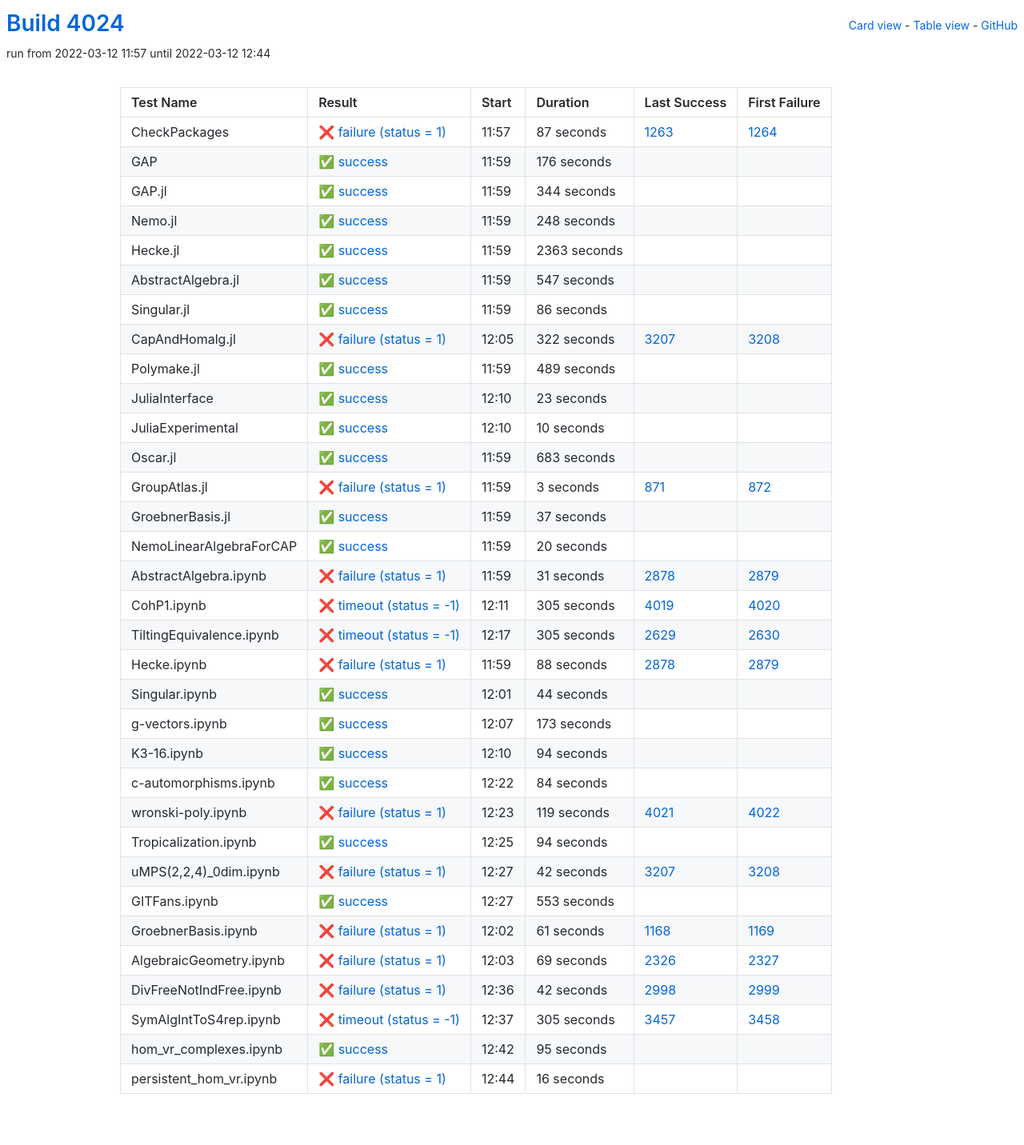
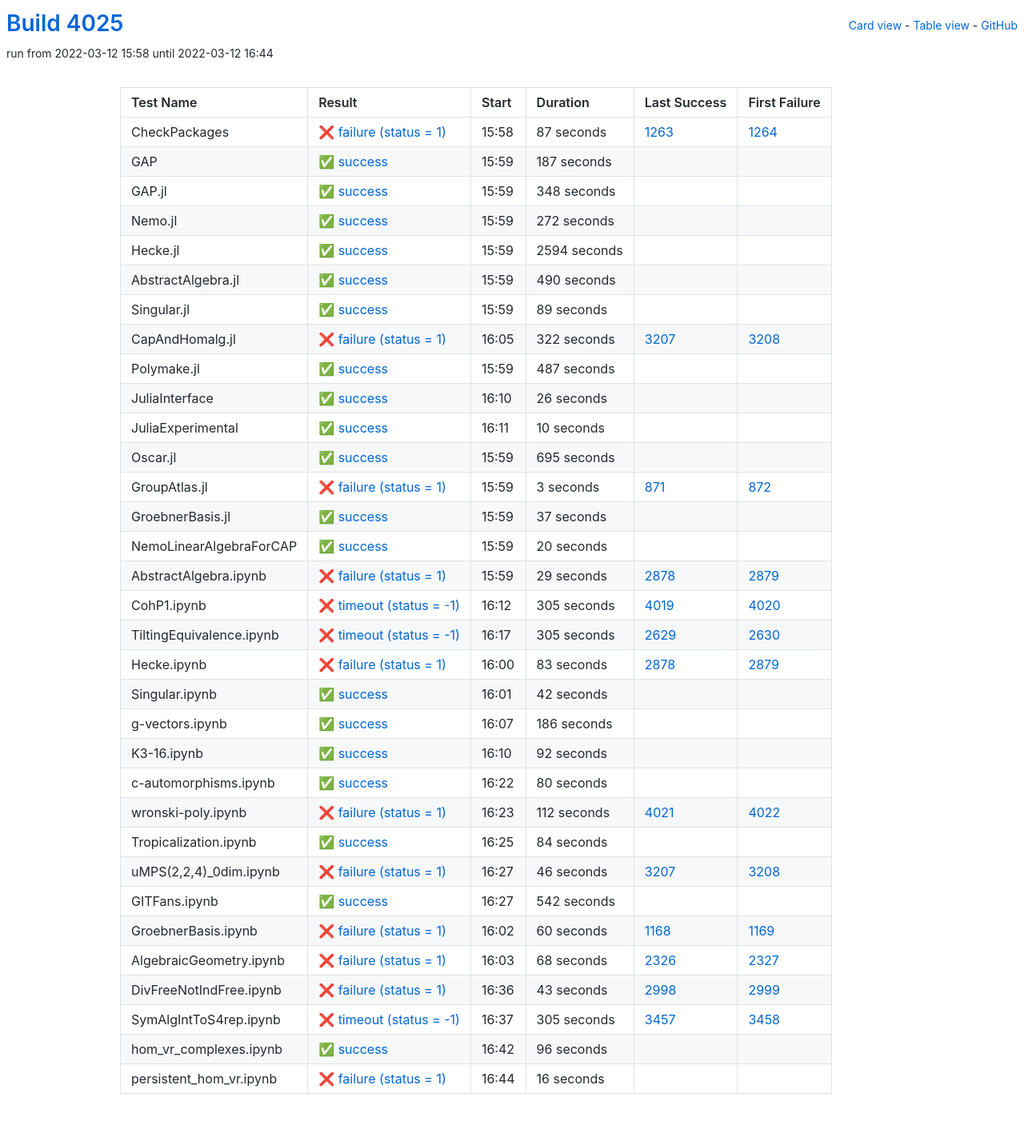
Before and after one commit to oscar-system/oscar-ci-status-stable, a Jekyll site: the page built from table.html, in a window 1280 px wide. Shown: the whole page at 80% size. Built offline with Jekyll 4.4.1, drawn with Linux system fonts in a browser that asks for light colours.

Commit message:
Build #4025

```diff
--- a/_data/ci.yml
+++ b/_data/ci.yml
@@ -1,6 +1,6 @@
 ---
-build: 4024
-build_url: https://oscarci.mathematik.uni-kl.de/job/oscar-stable/4024/
+build: 4025
+build_url: https://oscarci.mathematik.uni-kl.de/job/oscar-stable/4025/
 job: oscar-stable
 organization: oscar-system
 repo: oscar-ci-status-stable
@@ -8,8 +8,8 @@ repourl: https://github.com/oscar-system/oscar-ci-status-stable
 tests:
 - name: CheckPackages
   id: checkpackages
-  log: https://oscarci.mathematik.uni-kl.de/job/oscar-stable/4024/artifact/logs/build-4024/CheckPackages.log
-  start: 2022-03-12 11:57
+  log: https://oscarci.mathematik.uni-kl.de/job/oscar-stable/4025/artifact/logs/build-4025/CheckPackages.log
+  start: 2022-03-12 15:58
   success: false
   exitcode: 1
   status: failure
@@ -20,80 +20,80 @@ tests:
   first_failure_url: https://oscarci.mathematik.uni-kl.de/job/oscar-stable/1264/
 - name: GAP
   id: gap
-  log: https://oscarci.mathematik.uni-kl.de/job/oscar-stable/4024/artifact/logs/build-4024/GAP.log
-  start: 2022-03-12 11:59
+  log: https://oscarci.mathematik.uni-kl.de/job/oscar-stable/4025/artifact/logs/build-4025/GAP.log
+  start: 2022-03-12 15:59
   success: true
   exitcode: 0
   status: success
-  duration: 176
+  duration: 187
   last_success: false
   last_success_url:
   first_failure: false
   first_failure_url:
 - name: GAP.jl
   id: gap-jl
-  log: https://oscarci.mathematik.uni-kl.de/job/oscar-stable/4024/artifact/logs/build-4024/GAP.jl.log
-  start: 2022-03-12 11:59
+  log: https://oscarci.mathematik.uni-kl.de/job/oscar-stable/4025/artifact/logs/build-4025/GAP.jl.log
+  start: 2022-03-12 15:59
   success: true
   exitcode: 0
   status: success
-  duration: 344
+  duration: 348
   last_success: false
   last_success_url:
   first_failure: false
   first_failure_url:
 - name: Nemo.jl
   id: nemo-jl
-  log: https://oscarci.mathematik.uni-kl.de/job/oscar-stable/4024/artifact/logs/build-4024/Nemo.jl.log
-  start: 2022-03-12 11:59
+  log: https://oscarci.mathematik.uni-kl.de/job/oscar-stable/4025/artifact/logs/build-4025/Nemo.jl.log
+  start: 2022-03-12 15:59
   success: true
   exitcode: 0
   status: success
-  duration: 248
+  duration: 272
   last_success: false
   last_success_url:
   first_failure: false
   first_failure_url:
 - name: Hecke.jl
   id: hecke-jl
-  log: https://oscarci.mathematik.uni-kl.de/job/oscar-stable/4024/artifact/logs/build-4024/Hecke.jl.log
-  start: 2022-03-12 11:59
+  log: https://oscarci.mathematik.uni-kl.de/job/oscar-stable/4025/artifact/logs/build-4025/Hecke.jl.log
+  start: 2022-03-12 15:59
   success: true
   exitcode: 0
   status: success
-  duration: 2363
+  duration: 2594
   last_success: false
   last_success_url:
   first_failure: false
   first_failure_url:
 - name: AbstractAlgebra.jl
   id: abstractalgebra-jl
-  log: https://oscarci.mathematik.uni-kl.de/job/oscar-stable/4024/artifact/logs/build-4024/AbstractAlgebra.jl.log
-  start: 2022-03-12 11:59
+  log: https://oscarci.mathematik.uni-kl.de/job/oscar-stable/4025/artifact/logs/build-4025/AbstractAlgebra.jl.log
+  start: 2022-03-12 15:59
   success: true
   exitcode: 0
   status: success
-  duration: 547
+  duration: 490
   last_success: false
   last_success_url:
   first_failure: false
   first_failure_url:
 - name: Singular.jl
   id: singular-jl
-  log: https://oscarci.mathematik.uni-kl.de/job/oscar-stable/4024/artifact/logs/build-4024/Singular.jl.log
-  start: 2022-03-12 11:59
+  log: https://oscarci.mathematik.uni-kl.de/job/oscar-stable/4025/artifact/logs/build-4025/Singular.jl.log
+  start: 2022-03-12 15:59
   success: true
   exitcode: 0
   status: success
-  duration: 86
+  duration: 89
   last_success: false
   last_success_url:
   first_failure: false
   first_failure_url:
 - name: CapAndHomalg.jl
   id: capandhomalg-jl
-  log: https://oscarci.mathematik.uni-kl.de/job/oscar-stable/4024/artifact/logs/build-4024/CapAndHomalg.jl.log
-  start: 2022-03-12 12:05
+  log: https://oscarci.mathematik.uni-kl.de/job/oscar-stable/4025/artifact/logs/build-4025/CapAndHomalg.jl.log
+  start: 2022-03-12 16:05
   success: false
   exitcode: 1
   status: failure
@@ -104,32 +104,32 @@ tests:
   first_failure_url: https://oscarci.mathematik.uni-kl.de/job/oscar-stable/3208/
 - name: Polymake.jl
   id: polymake-jl
-  log: https://oscarci.mathematik.uni-kl.de/job/oscar-stable/4024/artifact/logs/build-4024/Polymake.jl.log
-  start: 2022-03-12 11:59
+  log: https://oscarci.mathematik.uni-kl.de/job/oscar-stable/4025/artifact/logs/build-4025/Polymake.jl.log
+  start: 2022-03-12 15:59
   success: true
   exitcode: 0
   status: success
-  duration: 489
+  duration: 487
   last_success: false
   last_success_url:
   first_failure: false
   first_failure_url:
 - name: JuliaInterface
   id: juliainterface
-  log: https://oscarci.mathematik.uni-kl.de/job/oscar-stable/4024/artifact/logs/build-4024/JuliaInterface.log
-  start: 2022-03-12 12:10
+  log: https://oscarci.mathematik.uni-kl.de/job/oscar-stable/4025/artifact/logs/build-4025/JuliaInterface.log
+  start: 2022-03-12 16:10
   success: true
   exitcode: 0
   status: success
-  duration: 23
+  duration: 26
   last_success: false
   last_success_url:
   first_failure: false
   first_failure_url:
 - name: JuliaExperimental
   id: juliaexperimental
-  log: https://oscarci.mathematik.uni-kl.de/job/oscar-stable/4024/artifact/logs/build-4024/JuliaExperimental.log
-  start: 2022-03-12 12:10
+  log: https://oscarci.mathematik.uni-kl.de/job/oscar-stable/4025/artifact/logs/build-4025/JuliaExperimental.log
+  start: 2022-03-12 16:11
   success: true
   exitcode: 0
   status: success
@@ -140,20 +140,20 @@ tests:
   first_failure_url:
 - name: Oscar.jl
   id: oscar-jl
-  log: https://oscarci.mathematik.uni-kl.de/job/oscar-stable/4024/artifact/logs/build-4024/Oscar.jl.log
-  start: 2022-03-12 11:59
+  log: https://oscarci.mathematik.uni-kl.de/job/oscar-stable/4025/artifact/logs/build-4025/Oscar.jl.log
+  start: 2022-03-12 15:59
   success: true
   exitcode: 0
   status: success
-  duration: 683
+  duration: 695
   last_success: false
   last_success_url:
   first_failure: false
   first_failure_url:
 - name: GroupAtlas.jl
   id: groupatlas-jl
-  log: https://oscarci.mathematik.uni-kl.de/job/oscar-stable/4024/artifact/logs/build-4024/GroupAtlas.jl.log
-  start: 2022-03-12 11:59
+  log: https://oscarci.mathematik.uni-kl.de/job/oscar-stable/4025/artifact/logs/build-4025/GroupAtlas.jl.log
+  start: 2022-03-12 15:59
   success: false
   exitcode: 1
   status: failure
@@ -164,8 +164,8 @@ tests:
   first_failure_url: https://oscarci.mathematik.uni-kl.de/job/oscar-stable/872/
 - name: GroebnerBasis.jl
   id: groebnerbasis-jl
-  log: https://oscarci.mathematik.uni-kl.de/job/oscar-stable/4024/artifact/logs/build-4024/GroebnerBasis.jl.log
-  start: 2022-03-12 11:59
+  log: https://oscarci.mathematik.uni-kl.de/job/oscar-stable/4025/artifact/logs/build-4025/GroebnerBasis.jl.log
+  start: 2022-03-12 15:59
   success: true
   exitcode: 0
   status: success
@@ -176,8 +176,8 @@ tests:
   first_failure_url:
 - name: NemoLinearAlgebraForCAP
   id: nemolinearalgebraforcap
-  log: https://oscarci.mathematik.uni-kl.de/job/oscar-stable/4024/artifact/logs/build-4024/NemoLinearAlgebraForCAP.log
-  start: 2022-03-12 11:59
+  log: https://oscarci.mathematik.uni-kl.de/job/oscar-stable/4025/artifact/logs/build-4025/NemoLinearAlgebraForCAP.log
+  start: 2022-03-12 15:59
   success: true
   exitcode: 0
   status: success
@@ -188,20 +188,20 @@ tests:
   first_failure_url:
 - name: AbstractAlgebra.ipynb
   id: abstractalgebra-ipynb
-  log: https://oscarci.mathematik.uni-kl.de/job/oscar-stable/4024/artifact/logs/build-4024/AbstractAlgebra.ipynb.log
-  start: 2022-03-12 11:59
+  log: https://oscarci.mathematik.uni-kl.de/job/oscar-stable/4025/artifact/logs/build-4025/AbstractAlgebra.ipynb.log
+  start: 2022-03-12 15:59
   success: false
   exitcode: 1
   status: failure
-  duration: 31
+  duration: 29
   last_success: 2878
   last_success_url: https://oscarci.mathematik.uni-kl.de/job/oscar-stable/2878/
   first_failure: 2879
   first_failure_url: https://oscarci.mathematik.uni-kl.de/job/oscar-stable/2879/
 - name: CohP1.ipynb
   id: cohp1-ipynb
-  log: https://oscarci.mathematik.uni-kl.de/job/oscar-stable/4024/artifact/logs/build-4024/CohP1.ipynb.log
-  start: 2022-03-12 12:11
+  log: https://oscarci.mathematik.uni-kl.de/job/oscar-stable/4025/artifact/logs/build-4025/CohP1.ipynb.log
+  start: 2022-03-12 16:12
   success: false
   exitcode: -1
   status: timeout
@@ -212,8 +212,8 @@ tests:
   first_failure_url: https://oscarci.mathematik.uni-kl.de/job/oscar-stable/4020/
 - name: TiltingEquivalence.ipynb
   id: tiltingequivalence-ipynb
-  log: https://oscarci.mathematik.uni-kl.de/job/oscar-stable/4024/artifact/logs/build-4024/TiltingEquivalence.ipynb.log
-  start: 2022-03-12 12:17
+  log: https://oscarci.mathematik.uni-kl.de/job/oscar-stable/4025/artifact/logs/build-4025/TiltingEquivalence.ipynb.log
+  start: 2022-03-12 16:17
   success: false
   exitcode: -1
   status: timeout
@@ -224,56 +224,80 @@ tests:
   first_failure_url: https://oscarci.mathematik.uni-kl.de/job/oscar-stable/2630/
 - name: Hecke.ipynb
   id: hecke-ipynb
-  log: https://oscarci.mathematik.uni-kl.de/job/oscar-stable/4024/artifact/logs/build-4024/Hecke.ipynb.log
-  start: 2022-03-12 11:59
+  log: https://oscarci.mathematik.uni-kl.de/job/oscar-stable/4025/artifact/logs/build-4025/Hecke.ipynb.log
+  start: 2022-03-12 16:00
   success: false
   exitcode: 1
   status: failure
-  duration: 88
+  duration: 83
   last_success: 2878
   last_success_url: https://oscarci.mathematik.uni-kl.de/job/oscar-stable/2878/
   first_failure: 2879
   first_failure_url: https://oscarci.mathematik.uni-kl.de/job/oscar-stable/2879/
 - name: Singular.ipynb
   id: singular-ipynb
-  log: https://oscarci.mathematik.uni-kl.de/job/oscar-stable/4024/artifact/logs/build-4024/Singular.ipynb.log
-  start: 2022-03-12 12:01
+  log: https://oscarci.mathematik.uni-kl.de/job/oscar-stable/4025/artifact/logs/build-4025/Singular.ipynb.log
+  start: 2022-03-12 16:01
   success: true
   exitcode: 0
   status: success
-  duration: 44
+  duration: 42
   last_success: false
   last_success_url:
   first_failure: false
   first_failure_url:
 - name: g-vectors.ipynb
   id: g-vectors-ipynb
-  log: https://oscarci.mathematik.uni-kl.de/job/oscar-stable/4024/artifact/logs/build-4024/g-vectors.ipynb.log
-  start: 2022-03-12 12:07
+  log: https://oscarci.mathematik.uni-kl.de/job/oscar-stable/4025/artifact/logs/build-4025/g-vectors.ipynb.log
+  start: 2022-03-12 16:07
   success: true
   exitcode: 0
   status: success
-  duration: 173
+  duration: 186
   last_success: false
   last_success_url:
   first_failure: false
   first_failure_url:
 - name: K3-16.ipynb
   id: k3-16-ipynb
-  log: https://oscarci.mathematik.uni-kl.de/job/oscar-stable/4024/artifact/logs/build-4024/K3-16.ipynb.log
-  start: 2022-03-12 12:10
+  log: https://oscarci.mathematik.uni-kl.de/job/oscar-stable/4025/artifact/logs/build-4025/K3-16.ipynb.log
+  start: 2022-03-12 16:10
   success: true
   exitcode: 0
   status: success
-  duration: 94
+  duration: 92
   last_success: false
   last_success_url:
   first_failure: false
   first_failure_url:
 - name: c-automorphisms.ipynb
   id: c-automorphisms-ipynb
-  log: https://oscarci.mathematik.uni-kl.de/job/oscar-stable/4024/artifact/logs/build-4024/c-automorphisms.ipynb.log
-  start: 2022-03-12 12:22
+  log: https://oscarci.mathematik.uni-kl.de/job/oscar-stable/4025/artifact/logs/build-4025/c-automorphisms.ipynb.log
+  start: 2022-03-12 16:22
+  success: true
+  exitcode: 0
+  status: success
+  duration: 80
+  last_success: false
+  last_success_url:
+  first_failure: false
+  first_failure_url:
+- name: wronski-poly.ipynb
+  id: wronski-poly-ipynb
+  log: https://oscarci.mathematik.uni-kl.de/job/oscar-stable/4025/artifact/logs/build-4025/wronski-poly.ipynb.log
+  start: 2022-03-12 16:23
+  success: false
+  exitcode: 1
+  status: failure
+  duration: 112
+  last_success: 4021
+  last_success_url: https://oscarci.mathematik.uni-kl.de/job/oscar-stable/4021/
+  first_failure: 4022
+  first_failure_url: https://oscarci.mathematik.uni-kl.de/job/oscar-stable/4022/
+- name: Tropicalization.ipynb
+  id: tropicalization-ipynb
+  log: https://oscarci.mathematik.uni-kl.de/job/oscar-stable/4025/artifact/logs/build-4025/Tropicalization.ipynb.log
+  start: 2022-03-12 16:25
   success: true
   exitcode: 0
   status: success
@@ -282,94 +306,70 @@ tests:
   last_success_url:
   first_failure: false
   first_failure_url:
-- name: wronski-poly.ipynb
-  id: wronski-poly-ipynb
-  log: https://oscarci.mathematik.uni-kl.de/job/oscar-stable/4024/artifact/logs/build-4024/wronski-poly.ipynb.log
-  start: 2022-03-12 12:23
+- name: uMPS(2,2,4)_0dim.ipynb
+  id: umps-2-2-4-0dim-ipynb
+  log: https://oscarci.mathematik.uni-kl.de/job/oscar-stable/4025/artifact/logs/build-4025/uMPS-2-2-4-_0dim.ipynb.log
+  start: 2022-03-12 16:27
   success: false
   exitcode: 1
   status: failure
-  duration: 119
-  last_success: 4021
-  last_success_url: https://oscarci.mathematik.uni-kl.de/job/oscar-stable/4021/
-  first_failure: 4022
-  first_failure_url: https://oscarci.mathematik.uni-kl.de/job/oscar-stable/4022/
-- name: Tropicalization.ipynb
-  id: tropicalization-ipynb
-  log: https://oscarci.mathematik.uni-kl.de/job/oscar-stable/4024/artifact/logs/build-4024/Tropicalization.ipynb.log
-  start: 2022-03-12 12:25
-  success: true
-  exitcode: 0
-  status: success
-  duration: 94
-  last_success: false
-  last_success_url:
-  first_failure: false
-  first_failure_url:
-- name: uMPS(2,2,4)_0dim.ipynb
-  id: umps-2-2-4-0dim-ipynb
-  log: https://oscarci.mathematik.uni-kl.de/job/oscar-stable/4024/artifact/logs/build-4024/uMPS-2-2-4-_0dim.ipynb.log
-  start: 2022-03-12 12:27
-  success: false
-  exitcode: 1
-  status: failure
-  duration: 42
+  duration: 46
   last_success: 3207
   last_success_url: https://oscarci.mathematik.uni-kl.de/job/oscar-stable/3207/
   first_failure: 3208
   first_failure_url: https://oscarci.mathematik.uni-kl.de/job/oscar-stable/3208/
 - name: GITFans.ipynb
   id: gitfans-ipynb
-  log: https://oscarci.mathematik.uni-kl.de/job/oscar-stable/4024/artifact/logs/build-4024/GITFans.ipynb.log
-  start: 2022-03-12 12:27
+  log: https://oscarci.mathematik.uni-kl.de/job/oscar-stable/4025/artifact/logs/build-4025/GITFans.ipynb.log
+  start: 2022-03-12 16:27
   success: true
   exitcode: 0
   status: success
-  duration: 553
+  duration: 542
   last_success: false
   last_success_url:
   first_failure: false
   first_failure_url:
 - name: GroebnerBasis.ipynb
   id: groebnerbasis-ipynb
-  log: https://oscarci.mathematik.uni-kl.de/job/oscar-stable/4024/artifact/logs/build-4024/GroebnerBasis.ipynb.log
-  start: 2022-03-12 12:02
+  log: https://oscarci.mathematik.uni-kl.de/job/oscar-stable/4025/artifact/logs/build-4025/GroebnerBasis.ipynb.log
+  start: 2022-03-12 16:02
   success: false
   exitcode: 1
   status: failure
-  duration: 61
+  duration: 60
   last_success: 1168
   last_success_url: https://oscarci.mathematik.uni-kl.de/job/oscar-stable/1168/
   first_failure: 1169
   first_failure_url: https://oscarci.mathematik.uni-kl.de/job/oscar-stable/1169/
 - name: AlgebraicGeometry.ipynb
   id: algebraicgeometry-ipynb
-  log: https://oscarci.mathematik.uni-kl.de/job/oscar-stable/4024/artifact/logs/build-4024/AlgebraicGeometry.ipynb.log
-  start: 2022-03-12 12:03
+  log: https://oscarci.mathematik.uni-kl.de/job/oscar-stable/4025/artifact/logs/build-4025/AlgebraicGeometry.ipynb.log
+  start: 2022-03-12 16:03
   success: false
   exitcode: 1
   status: failure
-  duration: 69
+  duration: 68
   last_success: 2326
   last_success_url: https://oscarci.mathematik.uni-kl.de/job/oscar-stable/2326/
   first_failure: 2327
   first_failure_url: https://oscarci.mathematik.uni-kl.de/job/oscar-stable/2327/
 - name: DivFreeNotIndFree.ipynb
   id: divfreenotindfree-ipynb
-  log: https://oscarci.mathematik.uni-kl.de/job/oscar-stable/4024/artifact/logs/build-4024/DivFreeNotIndFree.ipynb.log
-  start: 2022-03-12 12:36
+  log: https://oscarci.mathematik.uni-kl.de/job/oscar-stable/4025/artifact/logs/build-4025/DivFreeNotIndFree.ipynb.log
+  start: 2022-03-12 16:36
   success: false
   exitcode: 1
   status: failure
-  duration: 42
+  duration: 43
   last_success: 2998
   last_success_url: https://oscarci.mathematik.uni-kl.de/job/oscar-stable/2998/
   first_failure: 2999
   first_failure_url: https://oscarci.mathematik.uni-kl.de/job/oscar-stable/2999/
 - name: SymAlgIntToS4rep.ipynb
   id: symalginttos4rep-ipynb
-  log: https://oscarci.mathematik.uni-kl.de/job/oscar-stable/4024/artifact/logs/build-4024/SymAlgIntToS4rep.ipynb.log
-  start: 2022-03-12 12:37
+  log: https://oscarci.mathematik.uni-kl.de/job/oscar-stable/4025/artifact/logs/build-4025/SymAlgIntToS4rep.ipynb.log
+  start: 2022-03-12 16:37
   success: false
   exitcode: -1
   status: timeout
@@ -380,20 +380,20 @@ tests:
   first_failure_url: https://oscarci.mathematik.uni-kl.de/job/oscar-stable/3458/
 - name: hom_vr_complexes.ipynb
   id: hom-vr-complexes-ipynb
-  log: https://oscarci.mathematik.uni-kl.de/job/oscar-stable/4024/artifact/logs/build-4024/hom_vr_complexes.ipynb.log
-  start: 2022-03-12 12:42
+  log: https://oscarci.mathematik.uni-kl.de/job/oscar-stable/4025/artifact/logs/build-4025/hom_vr_complexes.ipynb.log
+  start: 2022-03-12 16:42
   success: true
   exitcode: 0
   status: success
-  duration: 95
+  duration: 96
   last_success: false
   last_success_url:
   first_failure: false
   first_failure_url:
 - name: persistent_hom_vr.ipynb
   id: persistent-hom-vr-ipynb
-  log: https://oscarci.mathematik.uni-kl.de/job/oscar-stable/4024/artifact/logs/build-4024/persistent_hom_vr.ipynb.log
-  start: 2022-03-12 12:44
+  log: https://oscarci.mathematik.uni-kl.de/job/oscar-stable/4025/artifact/logs/build-4025/persistent_hom_vr.ipynb.log
+  start: 2022-03-12 16:44
   success: false
   exitcode: 1
   status: failure
```
Also changed, not shown: README.md.
